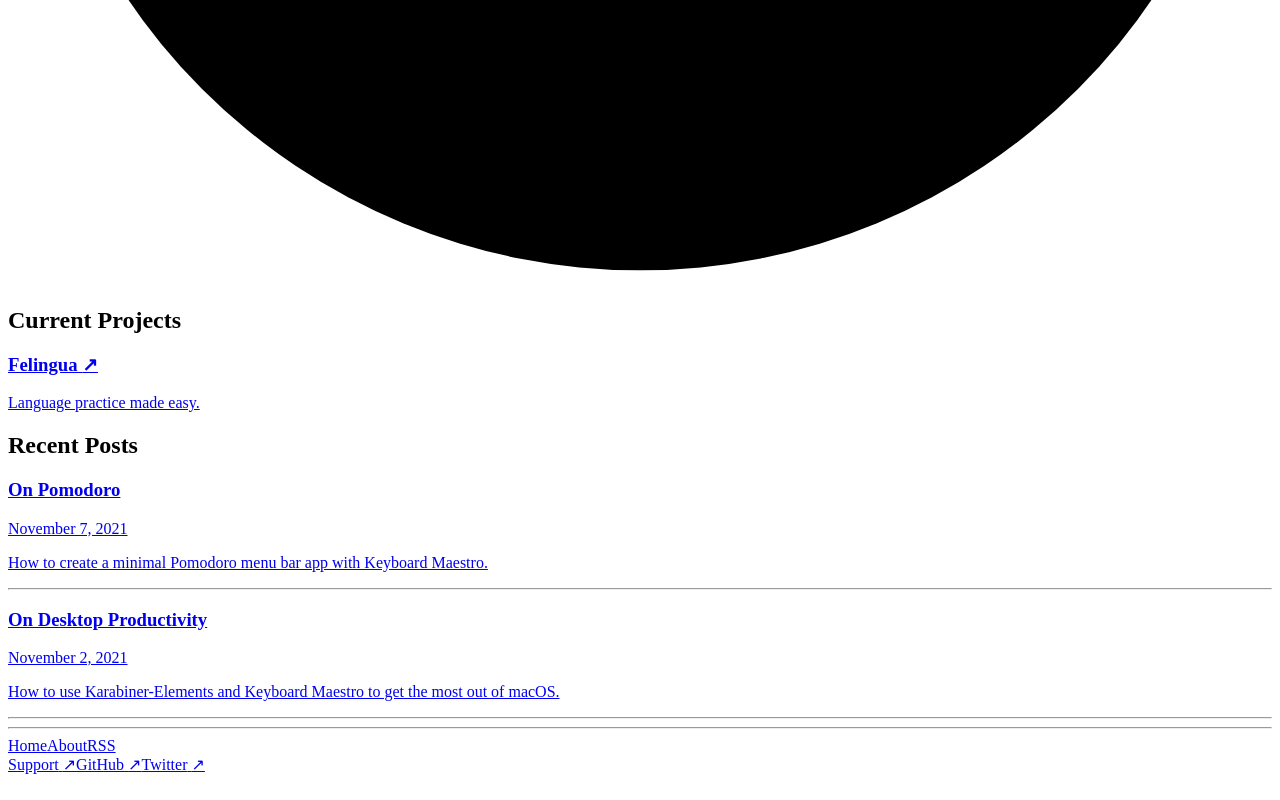
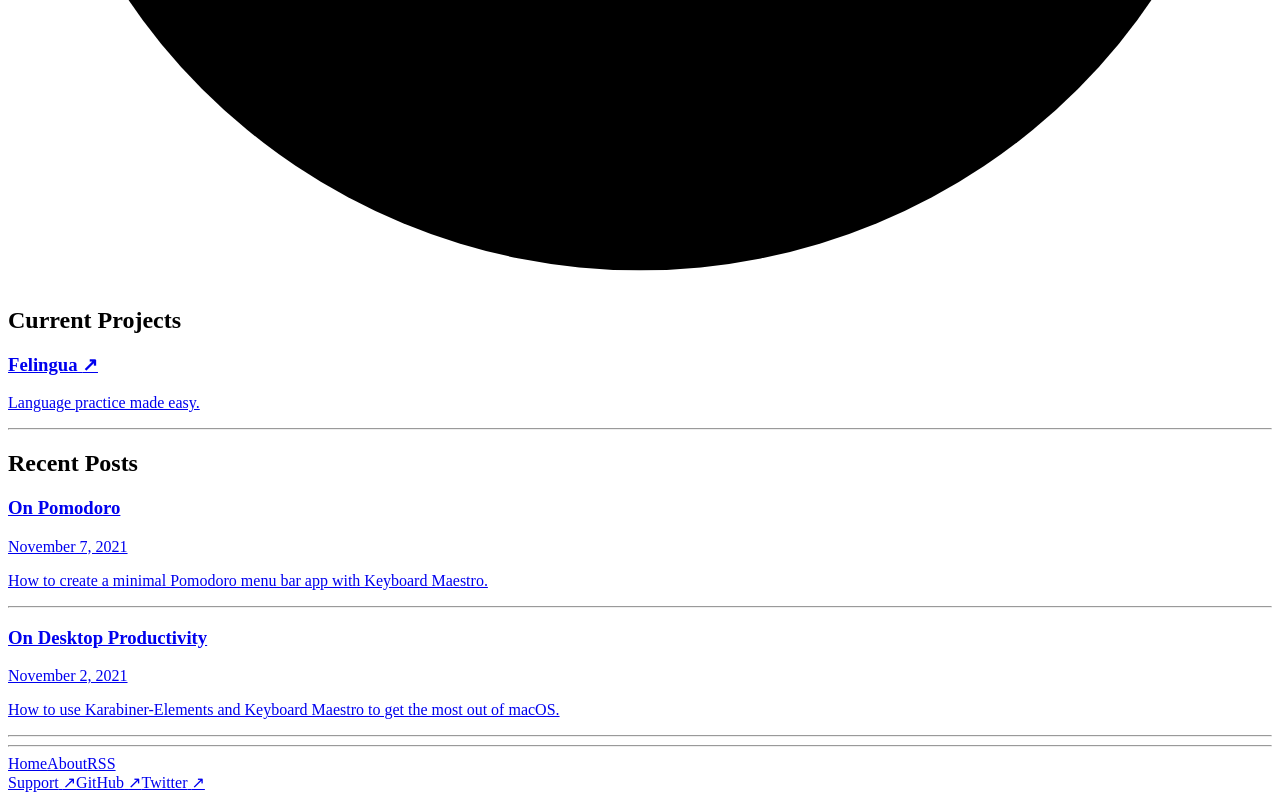
Before and after one commit to ianjakobs/blog, a Next.js app: page / in a window 1280 px wide. Shown: the part 1128-1928 px from the top of the page. Built offline with nearby package versions, Linux system fonts and the light colour scheme.

Commit message:
Tweak various things (#366)
* Rename the table of contents section

* Replace the projects border with a separator

```diff
--- a/components/ui/Separator.tsx
+++ b/components/ui/Separator.tsx
@@ -1,22 +1,29 @@
 export type SeparatorProps = React.HTMLAttributes<HTMLHRElement> & {
+    orientation?: React.AriaAttributes['aria-orientation']
     variant?: keyof typeof styles.variants
     weight?: keyof typeof styles.weights
 }
 
 const Separator = ({
     className = '',
+    orientation = 'horizontal',
     variant = 'gray',
     weight = 'medium',
     ...props
 }: SeparatorProps) => (
-    <hr
-        aria-orientation="horizontal"
-        className={`${styles.variants[variant]} ${styles.weights[weight]} ${className}`}
-        {...props}
-    />
+    <hr aria-orientation={orientation} className={[
+        styles.orientations[orientation],
+        styles.variants[variant],
+        styles.weights[weight],
+        className,
+    ].join(' ')} {...props} />
 )
 
 const styles = {
+    orientations: {
+        horizontal: '',
+        vertical: 'h-auto w-px border-t-0 border-r',
+    },
     variants: {
         accent: 'border-accent-500 dark:border-accent-400',
         gray: 'border-gray-200 dark:border-gray-800',
--- a/next.config.mjs
+++ b/next.config.mjs
@@ -31,6 +31,7 @@ const withMDX = MDX({
         ],
         remarkPlugins: [
             [remarkTOC, {
+                heading: 'contents',
                 maxDepth: 3,
                 ordered: true,
                 tight: true,
--- a/pages/index.tsx
+++ b/pages/index.tsx
@@ -26,7 +26,7 @@ const Page = ({ posts }: PageProps) => (
             <section className="space-y-4 sm:space-y-6">
                 <Heading as="h2">Current Projects</Heading>
                 <div className="grid grid-cols-2">
-                    <a className="group border-r" href="https://felingua.com">
+                    <a className="group" href="https://felingua.com">
                         <Heading
                             as="h3"
                             className="group-hover:text-accent-500 dark:group-hover:text-accent-400 transition-colors"
@@ -37,6 +37,7 @@ const Page = ({ posts }: PageProps) => (
                             Language practice made easy.
                         </Text>
                     </a>
+                    <Separator orientation="vertical" />
                 </div>
             </section>
 
--- a/pages/posts/on-desktop-productivity.mdx
+++ b/pages/posts/on-desktop-productivity.mdx
@@ -7,7 +7,7 @@ updated: '2021-11-03T00:00:00.000Z'
 
 I spend a lot of time behind my laptop. To try and make the most of it, I enjoy getting to know my tools, with the aim of improving both my comfort and my productivity. A big part of this is done by using shortcuts and automations, which not only make me act faster with much less arm movement but also takes away a lot of friction. Hopefully future me will benefit from that.
 
-## Table of Contents
+## Contents
 
 ## macOS
 
--- a/pages/posts/on-pomodoro.mdx
+++ b/pages/posts/on-pomodoro.mdx
@@ -11,7 +11,7 @@ Since then I've been playing around with some of their new features, and there a
 
 The rest of the post will go into detail about the steps and the logic behind it, but the complete macro group can be downloaded from the [conclusion](#conclusion).
 
-## Table of Contents
+## Contents
 
 ## Background
 
```
